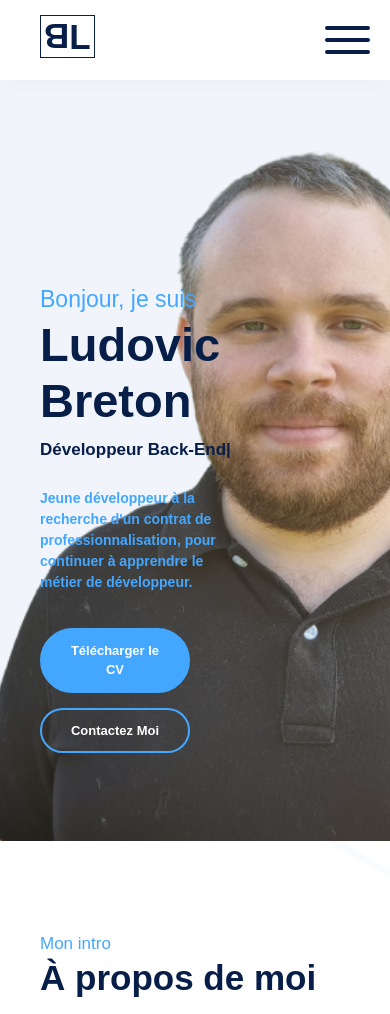
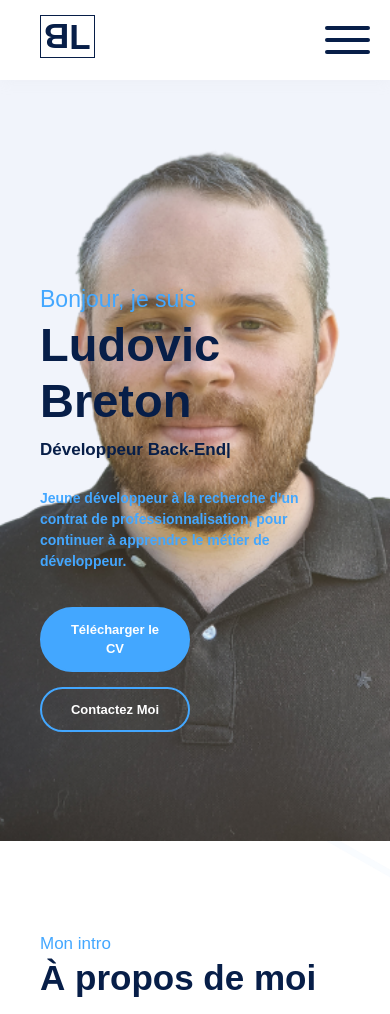
Before and after one commit to BretonLud/portfolioV2, a PHP site: page / in a window 390 px wide. Shown: the top 1014 px of the page. Run offline with PHP 8.4, Linux system fonts and the light colour scheme; some libraries are stand-ins or nearby versions.

Commit message:
update css

```diff
--- a/css/responsive.css
+++ b/css/responsive.css
@@ -126,6 +126,7 @@
         font-size: 14px;
         font-weight: bold;
         color: #43a7ff;
+        max-width: 80%;
     }
     .home .title h1 {
         font-size: 47px;
@@ -133,9 +134,6 @@
     }
     .home .title .typed-cursor, .home .title .type {
         font-size: 17px;
-    }
-    .home .bg-image {
-        background-position: 1%;
     }
 
     .contact .infos-contact {
```
